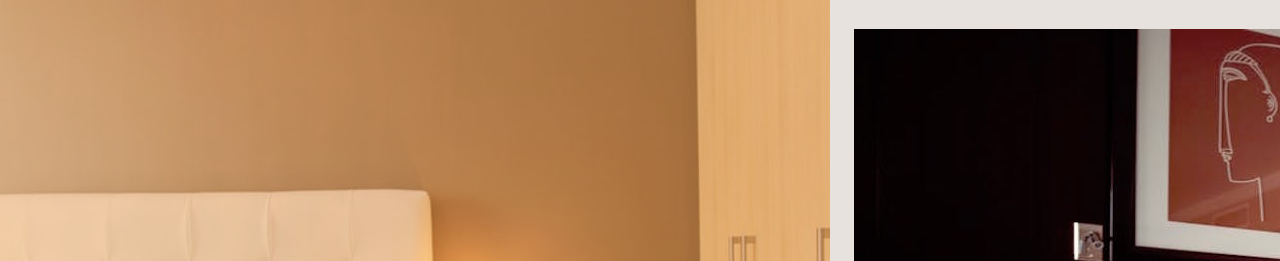
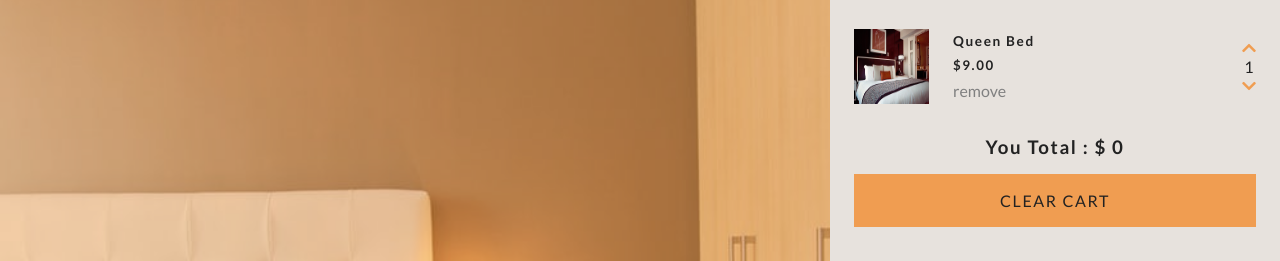
Before and after one commit to ManuelRafaelano/E-Commerce-Javascript, a plain HTML site: page index.html in a window 1280 px wide. Shown: the part 89-350 px from the top of the page. Drawn offline with Linux system fonts and the light colour scheme.

Commit message:
add button cart

```diff
--- a/index.html
+++ b/index.html
@@ -89,6 +89,10 @@
           </div>
           <!-- end of cart item -->
         </div>
+        <div class="cart-footer">
+          <h3>you total : $ <span class="cart-total">0</span></h3>
+          <div class="button clear-cart banner-btn">clear cart</div>
+        </div>
       </div>
     </div>
     <!-- end of cart -->
--- a/styles.css
+++ b/styles.css
@@ -203,7 +203,6 @@ body {
     min-width: 450px;
   }
 }
-
 .close-cart {
   font-size: 1.7rem;
   cursor: pointer;
@@ -215,3 +214,48 @@ body {
   margin-bottom: 2rem;
 }
 /*---------- Cart Item -------------------- */
+.cart-item {
+  display: grid;
+  align-items: center;
+  grid-template-columns: auto 1fr auto;
+  grid-column-gap: 1.5rem;
+  margin: 1.5rem 0;
+}
+.cart-item img {
+  width: 75px;
+  height: 75px;
+}
+.cart-item h4 {
+  font-size: 0.85rem;
+  text-transform: capitalize;
+  letter-spacing: var(--mainSpacing);
+}
+.cart-item h5 {
+  margin: 0.5rem 0;
+  letter-spacing: var(--mainSpacing);
+}
+.item-amount {
+  text-align: center;
+}
+.remove-item {
+  color: grey;
+  cursor: pointer;
+}
+.fa-chevron-up,
+.fa-chevron-down {
+  color: var(--primaryColor);
+  cursor: pointer;
+}
+/*---------- End of Cart Item -------------------- */
+
+.cart-footer {
+  margin-top: 2rem;
+  letter-spacing: var(--mainSpacing);
+  text-align: center;
+}
+.cart-footer h3 {
+  text-transform: capitalize;
+  margin-bottom: 1rem;
+}
+
+/* --------------- End of Cart ---------------- */
```
